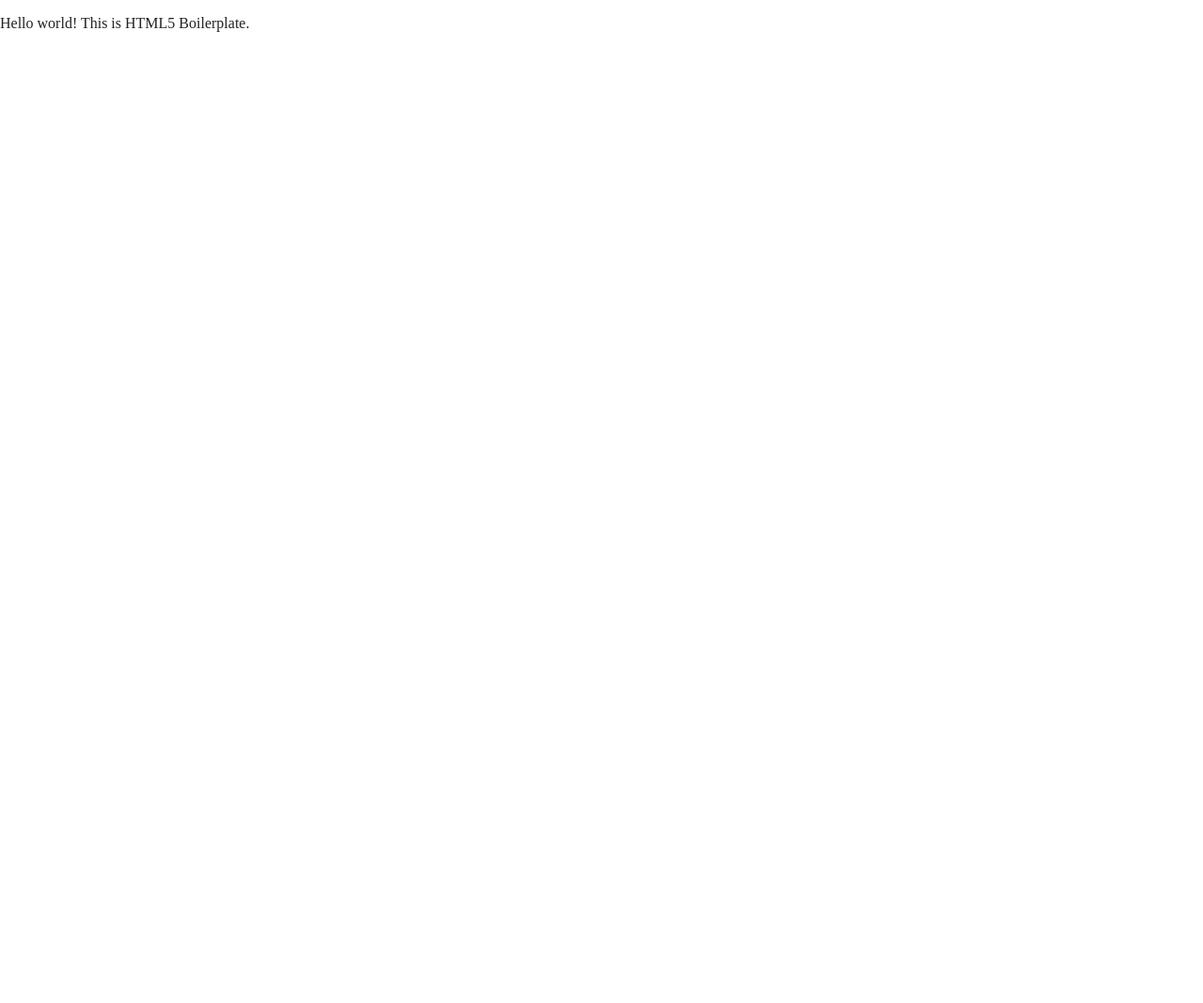
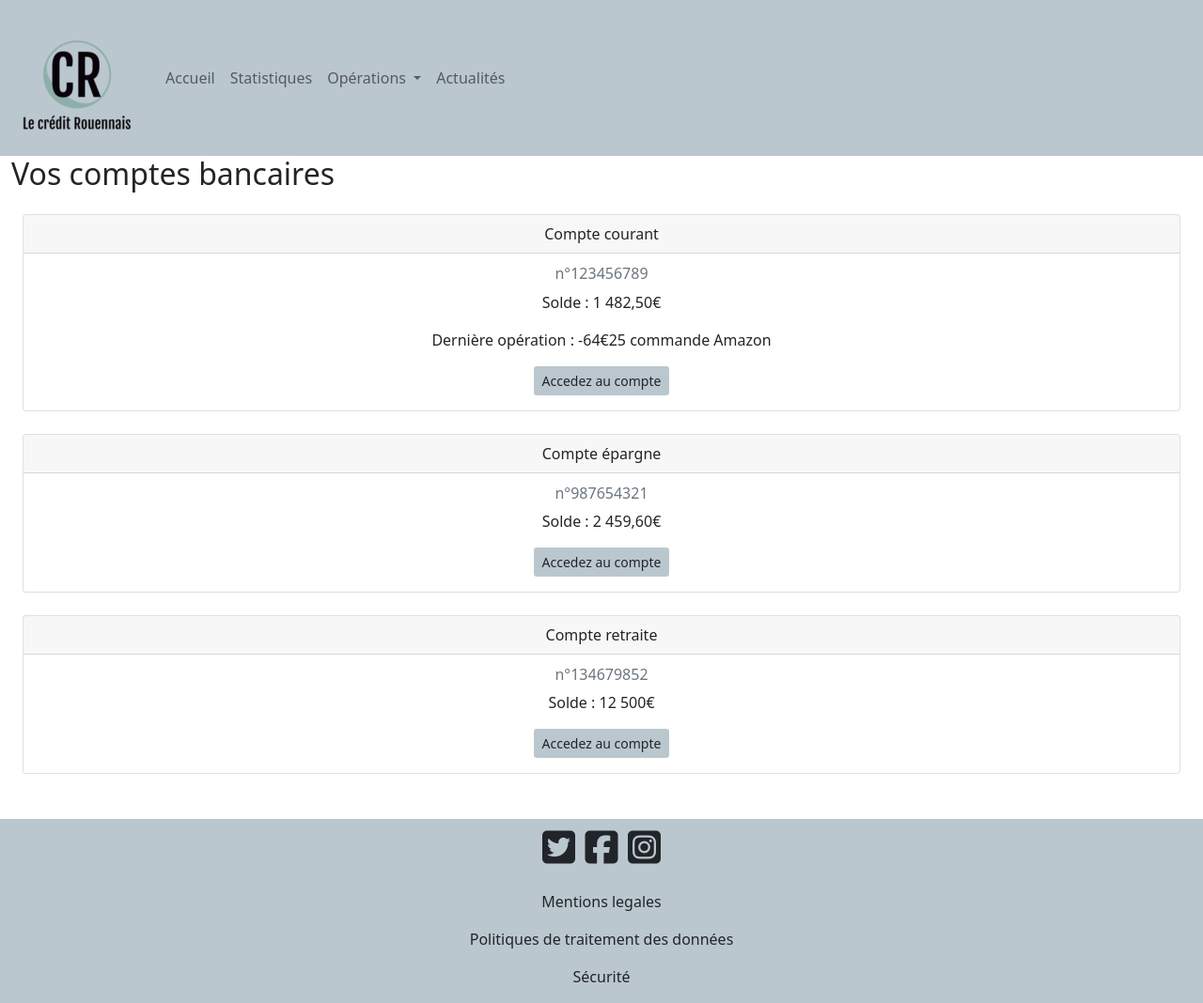
Before and after one commit to Charlene76140/leCreditRouennais, a website built with Parcel: page index.html in a window 1280 px wide. Shown: the whole page at 94% size. Before the commit the page ends 800 px from the top, so only its background shows below. Built offline with nearby package versions, Linux system fonts and the light colour scheme.

Commit message:
index.html ok, w3c ok

```diff
--- a/css/main.css
+++ b/css/main.css
@@ -87,6 +87,69 @@ textarea {
    Author's custom styles
    ========================================================================== */
 
+  /*----------------------------general rules----------------------------------- */
+  *{
+    margin: 0;
+    padding: 0;
+  }
+
+  /* .secondPlan{
+    height: 100%;
+    width: 100%;
+    position: relative;
+  }
+
+  .layer{
+    height: 100%;
+    width: 100%;
+    background-color: black;
+    opacity: 0.5;
+    position: absolute;
+    top: 0px;
+    left: 0px;
+  } */
+
+  .bgColor{
+    background-color: #BBC7CE;
+  }
+
+  .colorButton{
+    background-color:#BBC7CE;
+  }
+
+
+  /*------------------------------mobile version-----------------------------------*/
+
+
+
+  /*----------Header mobile----------*/
+  .onlyComputer{
+    display: none;
+  }
+  .sizeIcone{
+    font-size: 40px;
+  }
+
+
+
+
+
+
+
+  /*computer version */
+  @media screen and (min-width : 768px){
+    .onlyMobile{
+      display: none;
+    }
+
+    .onlyComputer{
+      display: block;
+    }
+
+    .test{
+      justify-content: end;
+    }
+  }
 /* ==========================================================================
    Helper classes
    ========================================================================== */
--- a/index.html
+++ b/index.html
@@ -1,10 +1,10 @@
 <!doctype html>
-<html class="no-js" lang="">
+<html class="no-js" lang="fr">
 
 <head>
   <meta charset="utf-8">
-  <title></title>
-  <meta name="description" content="">
+  <title>Le crédit Rouennais</title>
+  <meta name="description" content="Le crédit Rouennais est une banque implantée à Rouen depuis 1960">
   <meta name="viewport" content="width=device-width, initial-scale=1">
 
   <meta property="og:title" content="">
@@ -15,7 +15,9 @@
   <link rel="manifest" href="site.webmanifest">
   <link rel="apple-touch-icon" href="icon.png">
   <!-- Place favicon.ico in the root directory -->
+  <link rel="shortcut icon" href="favicon.ico"/>
 
+  <link href="https://cdn.jsdelivr.net/npm/bootstrap@5.0.0-beta3/dist/css/bootstrap.min.css" rel="stylesheet" integrity="sha384-eOJMYsd53ii+scO/bJGFsiCZc+5NDVN2yr8+0RDqr0Ql0h+rP48ckxlpbzKgwra6" crossorigin="anonymous">
   <link rel="stylesheet" href="css/normalize.css">
   <link rel="stylesheet" href="css/main.css">
 
@@ -23,9 +25,104 @@
 </head>
 
 <body>
+  <div class="secondPlan">
+    <div class="layer">
+      <header>
+        <nav class="navbar navbar-expand-lg navbar-light bgColor">
+          <div class="container-fluid">
+            <a class="navbar-brand" href="#">
+              <img class="onlyMobile" src="logo92x92.png" alt="logo de la banque">
+              <img class ="onlyComputer" src="logo140x140.png" alt="logo de la banque Computer"></a>
+            <button class="navbar-toggler btn-sm" type="button" data-bs-toggle="collapse" data-bs-target="#navbarSupportedContent" aria-controls="navbarSupportedContent" aria-expanded="false" aria-label="Toggle navigation">
+              <span class="navbar-toggler-icon btn-sm"></span>
+            </button>
 
-  <!-- Add your site or application content here -->
-  <p>Hello world! This is HTML5 Boilerplate.</p>
+            <div class="collapse navbar-collapse" id="navbarSupportedContent">
+              <ul class="navbar-nav">
+                <li class="nav-item">
+                  <a class="nav-link" href="#">Accueil</a>
+                </li>
+                <li class="nav-item">
+                  <a class="nav-link" href="#">Statistiques</a>
+                </li>
+                <li class="nav-item dropdown">
+                  <a class="nav-link dropdown-toggle" href="#" id="navbarDropdown" role="button" data-bs-toggle="dropdown" aria-expanded="false">
+                    Opérations
+                  </a>
+                  <ul class="dropdown-menu" aria-labelledby="navbarDropdown">
+                    <li><a class="dropdown-item" href="#">Ouvrir un compte</a></li>
+                    <li><a class="dropdown-item" href="#">Faire un virement</a></li>
+                    <li><a class="dropdown-item" href="#">Gérer mes comptes</a></li>
+                  </ul>
+                </li>
+                <li class="nav-item">
+                  <a class="nav-link" href="#">Actualités</a>
+                </li>
+              </ul>
+            </div>
+          </div>
+        </nav>
+      </header>
+
+
+      <main>
+        <section class="container-fluid">
+          <h2>Vos comptes bancaires</h2>
+          <article class="container-fluid">
+            <div class="card text-center mt-4">
+              <div class="card-header">Compte courant</div>
+              <div class="card-body">
+                <h6 class="card-subtitle mb-2 text-muted">n°123456789</h6>
+                <p class="card-text">Solde : 1 482,50€</p>
+                <p class="card-text onlyComputer">Dernière opération : -64€25 commande Amazon</p>
+                <a class="btn btn-sm colorButton" href="#" role="button">Accedez au compte</a>
+              </div>
+            </div>
+          </article>
+
+          <article class="container-fluid">
+            <div class="card text-center mt-4">
+              <div class="card-header">Compte épargne</div>
+              <div class="card-body">
+                <h6 class="card-subtitle mb-2 text-muted">n°987654321</h6>
+                <p class="card-text">Solde : 2 459,60€</p>
+                <a class="btn btn-sm colorButton" href="#" role="button">Accedez au compte</a>
+              </div>
+            </div>
+          </article>
+
+          <article class="container-fluid">
+            <div class="card text-center mt-4">
+              <div class="card-header">Compte retraite</div>
+              <div class="card-body">
+                <h6 class="card-subtitle mb-2 text-muted">n°134679852</h6>
+                <p class="card-text">Solde : 12 500€</p>
+                <a class="btn btn-sm colorButton" href="#" role="button">Accedez au compte</a>
+              </div>
+            </div>
+          </article>
+        </section>
+      </main>
+
+      <footer class="container-fluid bgColor mt-5">
+        <div class="row">
+          <p class="col-12 text-center sizeIcone"><i class="fab fa-twitter-square"></i>
+          <i class="fab fa-facebook-square"></i>
+          <i class="fab fa-instagram-square"></i></p>
+        </div>
+
+        <div class="row">
+          <p class="text-center">Mentions legales</p>
+          <p class="text-center">Politiques de traitement des données</p>
+          <p class="text-center">Sécurité</p>
+        </div>
+      </footer>
+    </div>
+  </div>
+
+  <script src="https://kit.fontawesome.com/6e3dce75fc.js" crossorigin="anonymous"></script>
+  <script src="https://cdn.jsdelivr.net/npm/@popperjs/core@2.9.1/dist/umd/popper.min.js" integrity="sha384-SR1sx49pcuLnqZUnnPwx6FCym0wLsk5JZuNx2bPPENzswTNFaQU1RDvt3wT4gWFG" crossorigin="anonymous"></script>
+  <script src="https://cdn.jsdelivr.net/npm/bootstrap@5.0.0-beta3/dist/js/bootstrap.min.js" integrity="sha384-j0CNLUeiqtyaRmlzUHCPZ+Gy5fQu0dQ6eZ/xAww941Ai1SxSY+0EQqNXNE6DZiVc" crossorigin="anonymous"></script>
   <script src="js/vendor/modernizr-3.11.2.min.js"></script>
   <script src="js/plugins.js"></script>
   <script src="js/main.js"></script>
```
Also changed, not shown: favicon.ico, icon.png (deleted), logo140x140.png (added), logo92x92.png (added).
